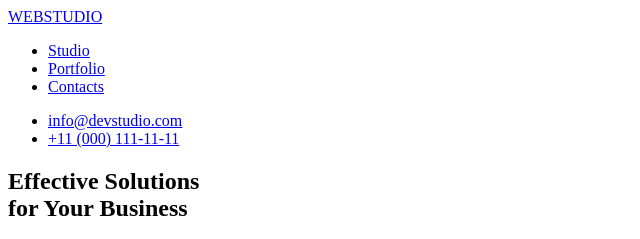
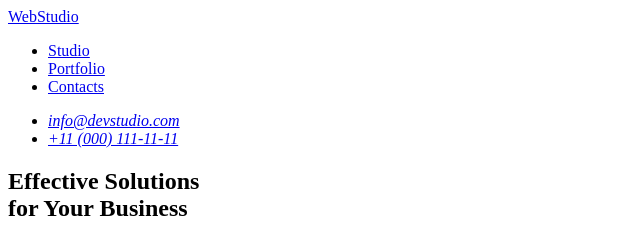
Before and after one commit to PrimeGlorious/goit-markup-hw-01, a plain HTML site: page index.html in a window 1280 px wide. Shown: the top 239 px of the page, 0-640 px from the left. Drawn offline with Linux system fonts and the light colour scheme.

Commit message:
finished

```diff
--- a/index.html
+++ b/index.html
@@ -9,17 +9,19 @@
 <body>
     <header>
         <nav>
-        <a href="#">WEBSTUDIO</a>
+        <a href="./index.html">WebStudio</a>
             <ul>
                 <li><a href="#">Studio</a></li>
                 <li><a href="#">Portfolio</a></li>
                 <li><a href="#">Contacts</a></li>
             </ul>
         </nav>
-        <ul>
-            <li><a href="mailto:info@devstudio.com">info@devstudio.com</a></li>
-            <li><a href="tel:+11(000)1111111">+11 (000) 111-11-11</a></li>
-        </ul>
+        <address>
+            <ul>
+                <li><a href="mailto:info@devstudio.com">info@devstudio.com</a></li>
+                <li><a href="tel:+110001111111">+11 (000) 111-11-11</a></li>
+            </ul>
+        </address>
     </header>
     <main>
         <section>
@@ -46,6 +48,8 @@
                     <p>Design practice focused on digital experiences. We bring forth a deep passion for problem-solving.</p>
                 </li>
             </ul>
+        </section>
+        <section>
             <h2>What are we doing</h2>
             <ul>
                 <li><img src="./images/Rectangle71.png" alt="photo" width="360" height="300"></li>
@@ -80,7 +84,7 @@
         </section>
     </main>
     <footer>
-        <a href="#">WEBSTUDIO</a>
+        <a href="./index.html">WebStudio/a>
         <p>Increase the flow of customers and sales for your business with digital marketing & growth solutions.</p>
     </footer>
 </body>
```
